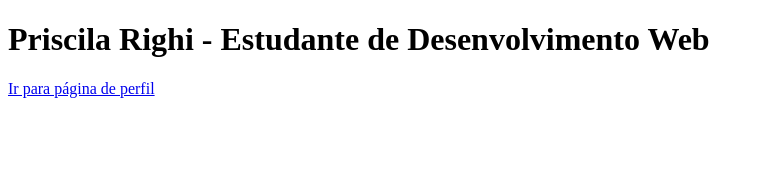
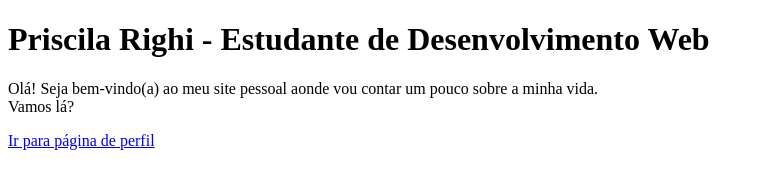
Before and after one commit to Pri-Righi/curso_github, a plain HTML site: page index.html in a window 1280 px wide. Shown: the whole page, without its empty margins (0-764 px from the left). Drawn offline with Linux system fonts and the light colour scheme.

Commit message:
acrescentando a página inicial

```diff
--- a/index.html
+++ b/index.html
@@ -7,6 +7,10 @@
 </head>
 <body>
     <h1>Priscila Righi - Estudante de Desenvolvimento Web</h1>
+    <p>
+        Olá! Seja bem-vindo(a) ao meu site pessoal aonde vou contar um pouco sobre a minha vida.<br>
+        Vamos lá?
+    </p>
     <a href="perfil.html">Ir para página de perfil</a>
 </body>
 </html>
```
